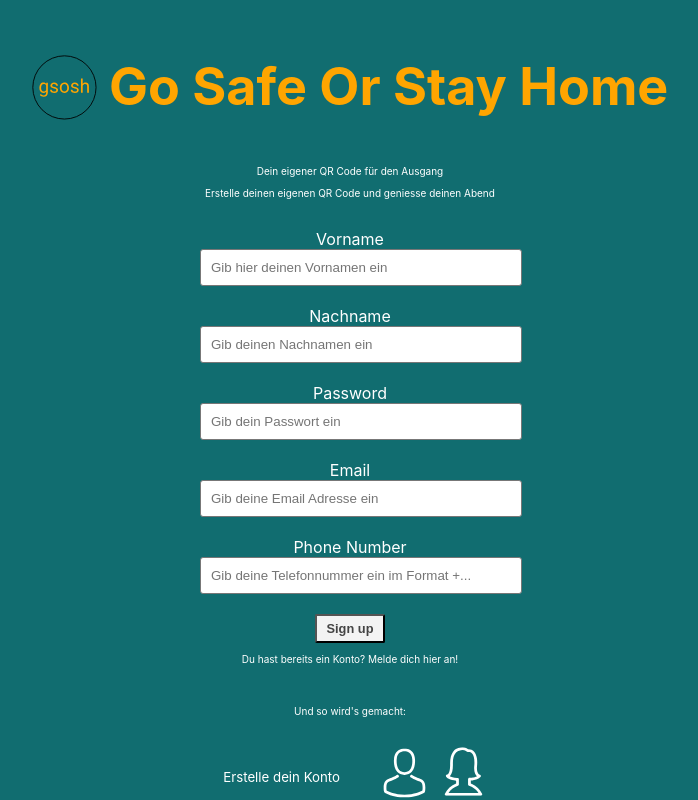
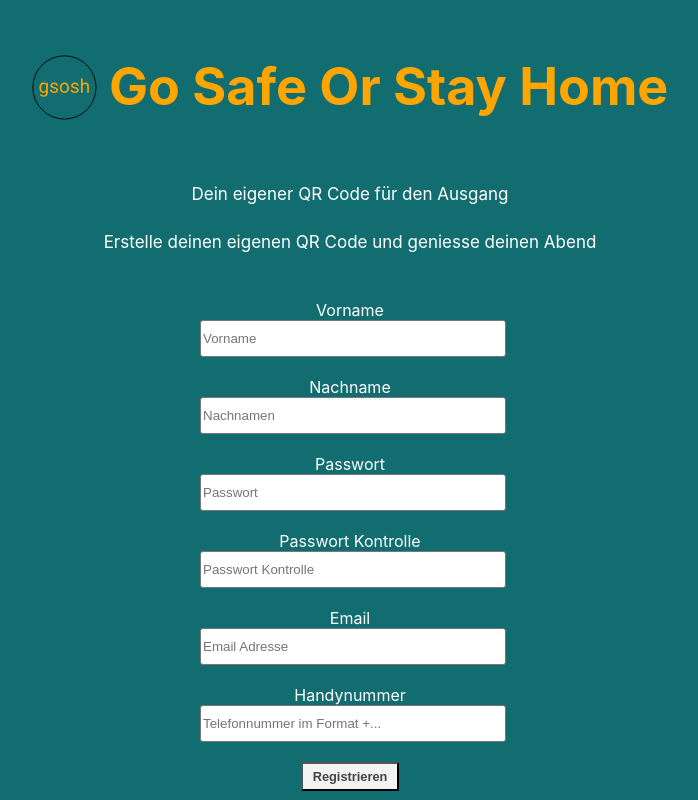
Before and after one commit to palffy7/gosafeorstayhome_test, a React (Create React App) app: page / in a window 1280 px wide. Shown: the top 800 px of the page, without its empty margins (290-988 px from the left). Built offline with nearby package versions, Linux system fonts and the light colour scheme; what aws-amplify would draw is missing.

Commit message:
message translation

```diff
--- a/src/App.css
+++ b/src/App.css
@@ -14,6 +14,16 @@
 .App h2 {
   text-align: center;
   font-size: 20px;
+}
+
+.welcome h5 {
+  text-align: center;
+  font-size: 17px;
+}
+
+.explanation-start h5 {
+  text-align: center;
+  font-size: 13px;
 }
 
 .svgLogo {
@@ -163,12 +173,17 @@ button {
   font-size: 0.8rem;
   outline: none;
 
+
 }
 
 button:disabled {
   color: #f3f3f3;
   background-color: #444;
   cursor: not-allowed;
+}
+
+.submit-button {
+  width: 100%;
 }
 
 .orange {
@@ -234,7 +249,8 @@ input {
 
 input {
   margin-bottom: 20px;
-  padding: 10px;
+  padding-top: 10px;
+  padding-bottom: 10px;
   border-radius: 3px;
   border: 1px solid #777;
   width: 100%;
@@ -248,6 +264,13 @@ input.error {
 .input-feedback {
   color: rgb(235, 54, 54);
   margin-top: -15px;
-  font-size: 10px;
+  font-size: 14px;
   margin-bottom: 20px;
 }
+
+.login-feedback {
+  color: rgb(235, 54, 54);
+  margin-top: 5px;
+  font-size: 17px;
+  margin-bottom: 20px;
+}
--- a/src/App.js
+++ b/src/App.js
@@ -37,15 +37,15 @@ Amplify.configure({
   }
 });
 
-const oauth = {
-  domain: "gsosh.auth.eu-central-1.amazoncognito.com",
-  scope: ["email", "profile"],
-  redirectSignIn: "http://localhost:3000",
-  redirectSignOut: "http://localhost:3000",
-  responseType: "code"
-};
+// const oauth = {
+//   domain: "gsosh.auth.eu-central-1.amazoncognito.com",
+//   scope: ["email", "profile"],
+//   redirectSignIn: "http://localhost:3000",
+//   redirectSignOut: "http://localhost:3000",
+//   responseType: "code"
+// };
 
-Auth.configure({ oauth });
+// Auth.configure({ oauth });
 
 
 
@@ -53,13 +53,27 @@ function App() {
 
   var QRCode = require('qrcode.react')
 
+  const errorMessages =[
+    {message: 'Incorrect username or password.',
+    translation:  'Falsches Passwort oder Benutzername'},
+    {message: 'An account with the given email already exists.',
+    translation:  'Ein Konto mit dieser Email Adresse existiert bereits'},
+    {message: 'Password attempts exceeded',
+    translation:  'Anzahl Login Versuche überschritten'},
+    {message: 'Invalid verification code provided, please try again.',
+    translation:  'Falscher Code. Bitte versuche es erneut.'},
+    {message: 'User is not confirmed.',
+    translation:  'Dein Konto wurde nicht bestätigt. Klicke hier um dein Konto zu besätigen:'}
+  ]
+
   //const [token, , deleteToken] = useCookies(['mr-token'])
   //const [data, loading, error] = useFetch();
   const [signedUp, setSignedUp] = useState(false);
   const [signeUpRequested, setSigneUpRequested] = useState(false);
-  const [confirmed, setConfirmed] = useState(false)
+  const [confirmed, setConfirmed] = useState(false);
+  const [confirmationFailed, setConfirmationFailed] = useState(false);
   const [signedIn, setSignedIn] = useState(false);
-  const [user, setUser] = useState(null)
+  const [user, setUser] = useState(null);
   const [verificationCode, setVerificationCode] = useState(null);
   const [userData, setUserData] = useState(
     {
@@ -69,20 +83,23 @@ function App() {
       email: '',
       phone_number: ''
     }
-  )
+  );
   const [contentQRCode, setContenQRCode] = useState({
     given_name: '',
     family_name: '',
     email: '',
     phone_number: ''
-  })
-  const [stringQRCode, setStringQRCode] = useState(null)
-  const [generatingQRCode, setGeneratingQRCode] = useState(true)
+  });
+  const [stringQRCode, setStringQRCode] = useState(null);
+  const [generatingQRCode, setGeneratingQRCode] = useState(true);
+  const [formError, setFormError] = useState([false, '']);
 
   // triggers the data after its stored, otherwise user is empty
   useEffect(() => {
+    // if (signedIn & confirmed) { GetUserAttributes() }
+    // console.log('getUserAttributes')
     if (signedIn & confirmed) { GetUserAttributes() }
-  }, [signedIn, confirmed, GetUserAttributes])
+  }, [signedIn, confirmed])
 
   // triggers a new content for the QRCode for gerenating
   useEffect(() => {
@@ -100,6 +117,10 @@ function App() {
     }
   }, [userData])
 
+  // useEffect(() => {
+  //   console.log(formerror)
+  // }, [formerror])
+
   // const loginClicked = () => {
   //   window.location.href = '/login';
   // }
@@ -109,7 +130,7 @@ function App() {
   // }
 
   const loginClicked = (e) => {
-    console.log(userData)
+    console.log(confirmationFailed)
     // console.log(user)
     // console.log(Auth.currentAuthenticatedUser())
     // GetUserAttributes()
@@ -119,15 +140,11 @@ function App() {
     // attr.then(attr.json())
   }
 
-  const test = () => {
-    console.log('test')
-  }
-
   const handleChange = e => {
     const newUserData = userData;
     newUserData[e.target.name] = e.target.value
     setUserData(newUserData);
-    console.log(userData)
+    // console.log(userData)
   }
 
   const handleVerificationCode = e => {
@@ -135,7 +152,11 @@ function App() {
   }
 
   const handleFormikSubmit = (values) => {
+    console.log(values)
+    delete values.passwordcontrol
+    console.log(values)
     setUserData(values);
+
     // document.getElementById('login').reset()
     // if (!signedUp) {
     //   SignUp()
@@ -144,8 +165,9 @@ function App() {
     // }
   }
 
+
   const handleSubmit = e => {
-    console.log('submit')
+    // console.log('submit')
     e.preventDefault();
     document.getElementById('login').reset()
     if (!signedUp) {
@@ -161,9 +183,10 @@ function App() {
     confirmSignUp()
   }
 
-  const changeForm = (e) => {
-    e.preventDefault();
-    setUser(true)
+  const handleNewAccountVerification = e => {
+    VerifyAccount('ralph_amhof@hotmail.com')
+    setSigneUpRequested(true)
+    setSignedIn(false)
   }
 
   async function SignUp() {
@@ -174,8 +197,8 @@ function App() {
         username: userData['email'],
         password: userData['password'],
         attributes: {
-          email: userData['email'],          // optional
-          phone_number: userData['phone_number'],   // optional - E.164 number convention
+          email: userData['email'],
+          phone_number: userData['phone_number'],   // E.164 number convention
           given_name: userData['given_name'],
           family_name: userData['family_name'],
           address: 'none',
@@ -184,6 +207,8 @@ function App() {
       setSigneUpRequested(true)
       console.log({ respuser });
     } catch (error) {
+      var message_filter = errorMessages.filter( message => message.message === error['message'])
+      setFormError([true, message_filter.length > 0 ? message_filter[0].translation : error['message']]);
       console.log('error signing up:', error);
     }
   }
@@ -198,6 +223,8 @@ function App() {
       setConfirmed(true)
       setSignedIn(true);
     } catch (error) {
+      var message_filter = errorMessages.filter( message => message.message === error['message'])
+      setFormError([true, message_filter.length > 0 ? message_filter[0].translation : error['message']]);
       console.log('error confirming sign up', error);
     }
 
@@ -206,10 +233,14 @@ function App() {
   async function SignIn() {
     try {
       const respuser = await Auth.signIn(userData['email'], userData['password']);
+      console.log(respuser)
       setUser(respuser)
       setConfirmed(true)
       setSignedIn(true);
     } catch (error) {
+      var message_filter = errorMessages.filter( message => message.message === error['message'])
+      setFormError([true, message_filter.length > 0 ? message_filter[0].translation : error['message']]);
+      setConfirmationFailed(true)
       console.log('error signing in', error);
     }
   }
@@ -238,6 +269,19 @@ function App() {
     setStringQRCode('startQRCode;' + contentQRCode['given_name'] + ';' + contentQRCode['family_name'] + ';' + contentQRCode['email'] + ';' + contentQRCode['phone_number'] + ';endQRCode')
   }
 
+  async function VerifyAccount(attr) {
+    try {
+      console.log(user)
+      const respuser = await Auth.verifyCurrentUserAttribute(attr);
+      setConfirmed(true)
+      setSignedIn(true);
+    } catch (error) {
+      var message_filter = errorMessages.filter( message => message.message === error['message'])
+      setFormError([true, message_filter.length > 0 ? message_filter[0].translation : error['message']]);
+      console.log('error signing in', error);
+    }
+  }
+
 
   return (
     <div className="App">
@@ -252,8 +296,8 @@ function App() {
       </header>
       <div className='layout'>
         <div className='welcome'>
-          <p>Dein eigener QR Code für den Ausgang</p>
-          <p>Erstelle deinen eigenen QR Code und geniesse deinen Abend</p>
+          <h5>Dein eigener QR Code für den Ausgang</h5>
+          <h5>Erstelle deinen eigenen QR Code und geniesse deinen Abend</h5>
         </div>
         {!signedIn ?
           <React.Fragment>
@@ -262,7 +306,7 @@ function App() {
                 {!signeUpRequested ?
                   <React.Fragment>
                     <Formik
-                      initialValues={{ given_name: '', family_name: '', password: '', email: '', phone_number: '' }}
+                      initialValues={{ given_name: '', family_name: '', password: '', passwordcontrol: '', email: '', phone_number: '' }}
                       onSubmit={(values, { setSubmitting }) => {
                         console.log('formik submitting')
                         handleFormikSubmit(values)
@@ -270,20 +314,23 @@ function App() {
 
                       validationSchema={Yup.object().shape({
                         family_name: Yup.string()
-                          .required('Required'),
+                          .required('Nachname wird benötigt'),
                         given_name: Yup.string()
-                          .required('Required'),
+                          .required('Vorname wird benötigt'),
                         email: Yup.string()
-                          .email()
-                          .required('Required'),
+                          .email('Muss eine gültige Email Adresse sein')
+                          .required('Email wird benötigt'),
                         password: Yup.string()
-                          .required('Required')
-                          .min(8, 'Passwort is too short, must be 8 characters long.')
-                          .matches(/(?=.*[0-9])/, 'Password must contain a number.')
+                          .required('Passwort wird benötigt')
+                          .min(8, 'Passwort zu kurz, muss mindestens 8 Zeichen lang sein')
+                          .matches(/(?=.*[0-9])/, 'Passwort muss eine Zahl enthalten.')
                           .matches(/(?=.*[a-z])/, 'Passwort muss einen Kleinbuchstaben enthalten.')
                           .matches(/(?=.*[A-Z])/, 'Passwort muss einen Grossbuchstaben enthalten.'),
+                        passwordcontrol: Yup.string()
+                          .required('Passwort muss übereinstimmen')
+                          .oneOf([Yup.ref('password'), null], 'Passwort stimmt nicht überein'),
                         phone_number: Yup.string()
-                          .required('Required')
+                          .required('Handynummer wird benötigt')
                           .matches(/(?=.*[+])/, 'Deine Nummer muss ein + enthalten.'),
                       })}
                     >
@@ -303,7 +350,7 @@ function App() {
                             <input
                               type='text'
                               name='given_name'
-                              placeholder='Gib hier deinen Vornamen ein'
+                              placeholder='Vorname'
                               onChange={handleChange}
                               onBlur={handleBlur}
                               className={errors.given_name && touched.given_name && "error"} />
@@ -314,74 +361,77 @@ function App() {
                             <input
                               type='text'
                               name='family_name'
-                              placeholder='Gib deinen Nachnamen ein'
+                              placeholder='Nachnamen'
                               onChange={handleChange}
                               onBlur={handleBlur}
                               className={errors.family_name && touched.family_name && "error"} />
                             {errors.family_name && touched.family_name && (
                               <div className="input-feedback">{errors.family_name}</div>
                             )}
-                            <label>Password</label><br />
+                            <label>Passwort</label><br />
                             <input
                               type='password'
                               name='password'
-                              placeholder='Gib dein Passwort ein'
+                              placeholder='Passwort'
                               onChange={handleChange}
                               onBlur={handleBlur}
                               className={errors.password && touched.password && "error"} />
                             {errors.password && touched.password && (
                               <div className="input-feedback">{errors.password}</div>
                             )}
+                            <label>Passwort Kontrolle</label><br />
+                            <input
+                              type='password'
+                              name='passwordcontrol'
+                              placeholder='Passwort Kontrolle'
+                              onChange={handleChange}
+                              onBlur={handleBlur}
+                              className={errors.passwordcontrol && touched.passwordcontrol && "error"} />
+                            {errors.passwordcontrol && touched.passwordcontrol && (
+                              <div className="input-feedback">{errors.passwordcontrol}</div>
+                            )}
                             <label>Email</label><br />
                             <input
                               type='text'
                               name='email'
-                              placeholder='Gib deine Email Adresse ein'
+                              placeholder='Email Adresse'
                               onChange={handleChange}
                               onBlur={handleBlur}
                               className={errors.email && touched.email && "error"} />
                             {errors.email && touched.email && (
                               <div className="input-feedback">{errors.email}</div>
                             )}
-                            <label>Phone Number</label><br />
+                            <label>Handynummer</label><br />
                             <input
                               type='tel'
                               name='phone_number'
-                              placeholder='Gib deine Telefonnummer ein im Format +...'
+                              placeholder='Telefonnummer im Format +...'
                               onChange={handleChange}
                               onBlur={handleBlur}
                               className={errors.phone_number && touched.phone_number && "error"} />
                             {errors.phone_number && touched.phone_number && (
                               <div className="input-feedback">{errors.phone_number}</div>
                             )}
-                            <button type='submit' disabled={isSubmitting}>Sign up</button><br />
+                            <div className='submit-button'>
+                              <button type='submit' >Registrieren</button>
+                            </div>
+                            {formError[0] && (
+                              <div className="login-feedback">{formError[1]}</div>
+                            )}
                             <p onClick={() => setSignedUp(true)}>Du hast bereits ein Konto? Melde dich hier an!</p>
                           </form>
                         )
                       }}
                     </Formik>
-
-                    {/* <form id='login' onSubmit={handleSubmit}>
-                      <label>Vorname</label><br />
-                      <input type='text' name='given_name' onChange={handleChange} /><br />
-                      <label>Name</label><br />
-                      <input type='text' name='family_name' onChange={handleChange} /><br />
-                      <label>Password</label><br />
-                      <input type='password' name='password' onChange={handleChange} /><br />
-                      <label>Email</label><br />
-                      <input type='text' name='email' onChange={handleChange} /><br />
-                      <label>Phone Number</label><br />
-                      <input type='tel' name='phone_number' onChange={handleChange} /><br />
-                      <button>Sign up</button><br />
-                      <p onClick={() => setSignedUp(true)}>Du hast bereits ein Konto? Melde dich hier an!</p>
-                    </form> */}
                   </React.Fragment>
                   :
                   <form id='login' onSubmit={handleConfirm}>
-                    <label>Type in Code</label><br />
+                    <label>Gib deinen Code ein</label><br />
                     <input type='text' name='verification_code' onChange={handleVerificationCode} /><br />
-                    <button>Confirm</button><br />
-
+                    <button >Bestätigen</button><br />
+                    {formError[0] && (
+                    <div className="login-feedback">{formError[1]}</div>
+                  )}
                   </form>
                 }
               </div> :
@@ -389,11 +439,18 @@ function App() {
                 <form id='login' onSubmit={handleSubmit}>
                   <label>Email</label><br />
                   <input type='text' name='email' onChange={handleChange} /><br />
-                  <label>Password</label><br />
+                  <label>Passwort</label><br />
                   <input type='password' name='password' onChange={handleChange} /><br />
-                  <button>Sign In</button><br />
+                  <button>Login</button><br />
+                  {formError[0] && (
+                    <div className="login-feedback">{formError[1]}</div>
+                  )}
+
                   <p onClick={() => setSignedUp(false)}>Hast du noch kein Konto? Registriere dich hier!</p>
                 </form>
+                {confirmationFailed && (
+                    <div><button onClick={handleNewAccountVerification}>Bestätige deine Kontaktdaten</button></div>
+                  )}
               </div>
             }
           </React.Fragment> :
@@ -410,9 +467,9 @@ function App() {
               </div>
             }
           </React.Fragment>}
-        {/* <button onClick={loginClicked}>Login</button> */}
-        <div>
-          <p>Und so wird's gemacht:</p>
+        <button onClick={loginClicked}>Login</button>
+        <div className='explanation-start'>
+          <h5>Und so wird's gemacht:</h5>
         </div>
         <div className='explanation'>
           <div className='stepBegin'>
```
Also changed, not shown: src/components/svgs/login.svg.
